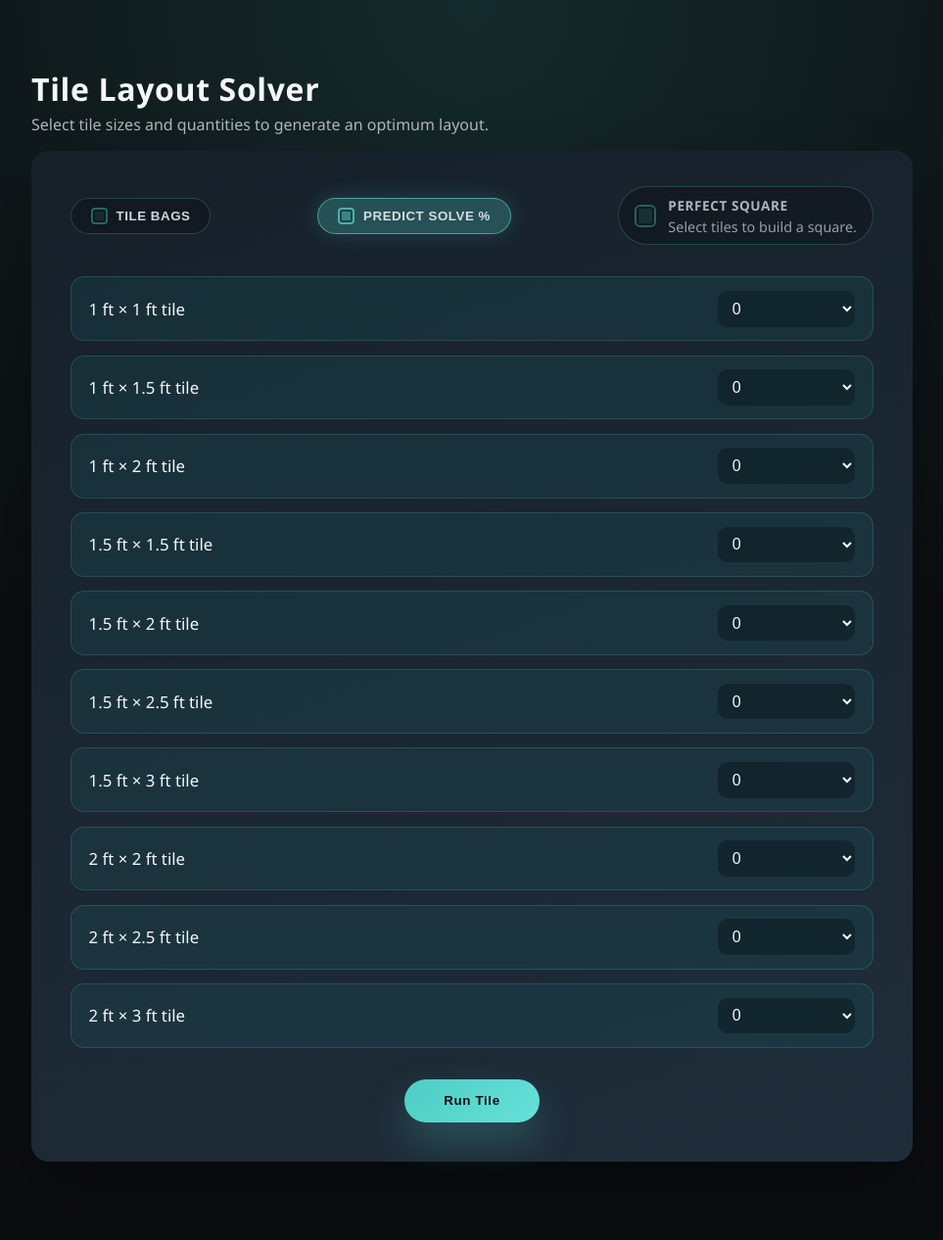
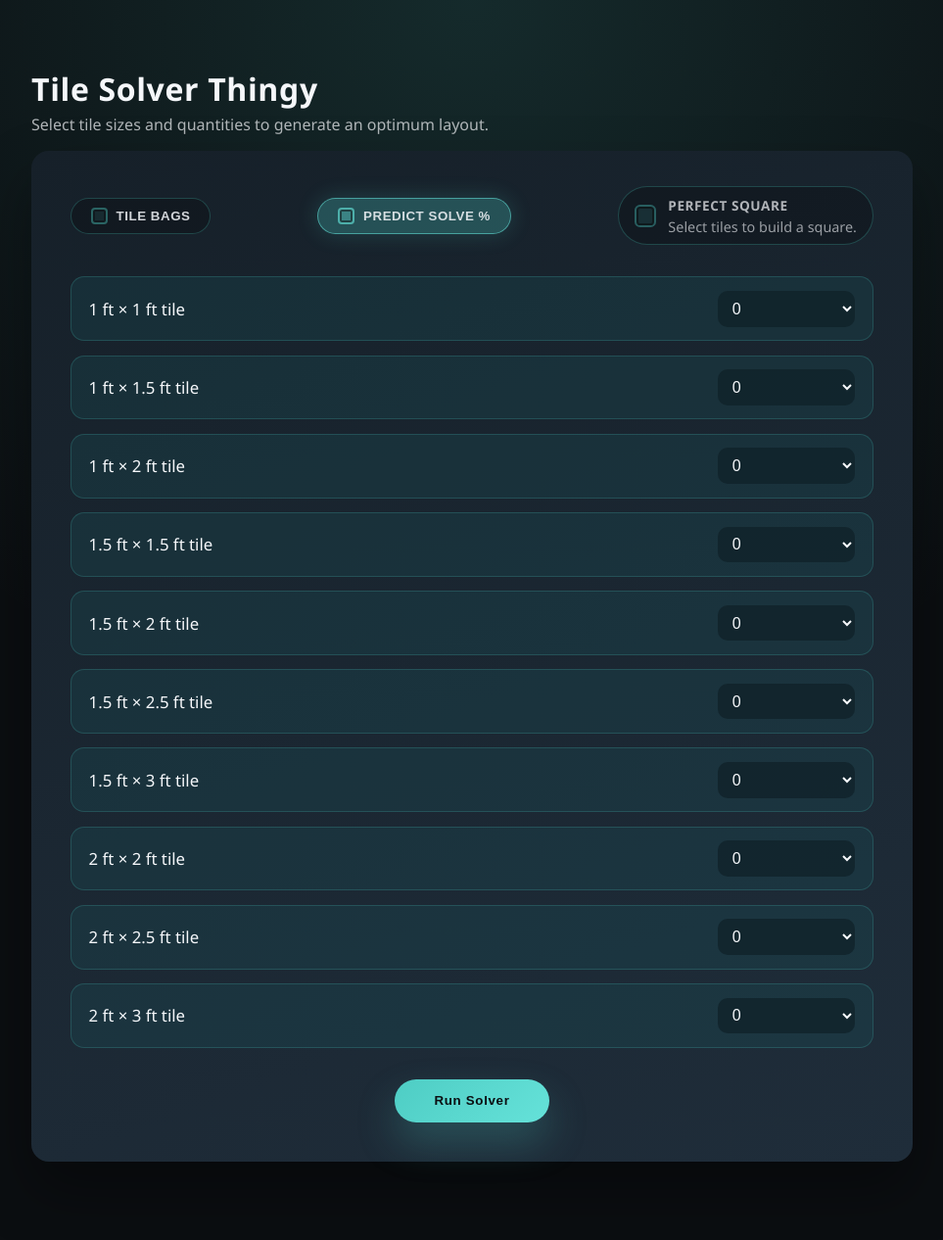
Before and after one commit to copernicus99/Tile_Solver_Thingy, a Flask app: page / in a window 1280 px wide. Shown: the whole page at 98% size, without its empty margins (158-1121 px from the left). Run offline with Flask 3, Linux system fonts and the light colour scheme.

Commit message:
Add files via upload

```diff
--- a/templates/tile_selection_form.html
+++ b/templates/tile_selection_form.html
@@ -85,7 +85,7 @@
     </div>
     <main>
         <header>
-            <h1>Tile Layout Solver</h1>
+            <h1>Tile Solver Thingy</h1>
             <p class="subtitle">Select tile sizes and quantities to generate an optimum layout.</p>
         </header>
         <form action="{{ url_for('solve_tiles') }}" method="post" id="tile-form">
@@ -113,7 +113,7 @@
                 {% endfor %}
             </div>
             <div style="text-align:center;">
-                <button type="submit">Run Tile</button>
+                <button type="submit">Run Solver</button>
             </div>
         </form>
     </main>
```
